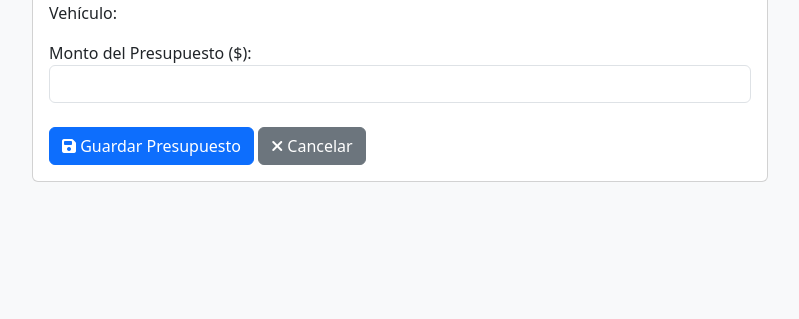
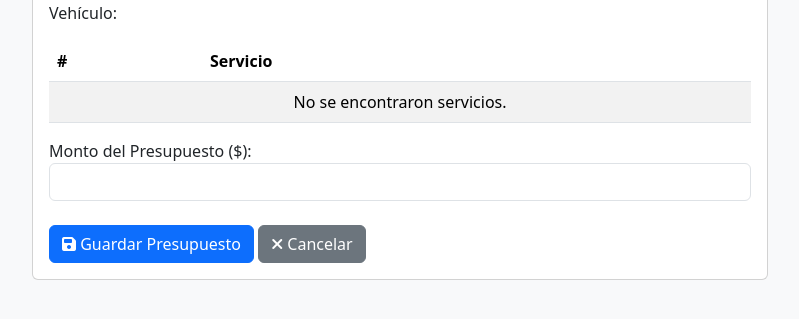
Before and after one commit to Lausciaca/VEHIX, a Django app: template orden/templates/orden/crear_presupuesto.html in a window 1280 px wide. Shown: the part 212-531 px from the top of the page, without its empty margins (240-1039 px from the left). Run offline with Django 4.2, Linux system fonts and the light colour scheme; the template is opened without the code that fills it: values that come from a table or form of the project are taken from there, others are empty; parts of the project's set-up code (start-up, migrations or seed data) failed here and were passed over; some libraries are stand-ins or nearby versions.

Commit message:
agregar tabla de servicios al presupuestar

```diff
--- a/orden/templates/orden/crear_presupuesto.html
+++ b/orden/templates/orden/crear_presupuesto.html
@@ -15,6 +15,26 @@
                         Cliente: {{ orden.cliente.nombre }}<br>
                         Vehículo: {{ orden.vehiculo.marca }} {{ orden.vehiculo.modelo }}
                     </p>
+                    <table class="table table-striped">
+                        <thead>
+                            <tr>
+                                <th scope="col">#</th>
+                                <th scope="col">Servicio</th>
+                                <th scope="col"></th>
+                            </tr>
+                        </thead>
+                        <tbody>
+                            {% for servicio in orden.obtener_servicios %}
+                                <tr>
+                                    <th scope="row">{{ servicio.id }}</th>
+                                    <td>{{ servicio.servicio }}</td>
+                                    <td><a href="{% url 'orden:eliminar_servicio' orden.codigo servicio.id %}" class="text-danger">Eliminar</a></td>
+                                </tr>
+                            {% empty %}
+                                <tr><td colspan="3" class="text-center">No se encontraron servicios.</td></tr>
+                            {% endfor %}
+                        </tbody>
+                    </table>
 
                     <form method="post">
                         {% csrf_token %}
```
